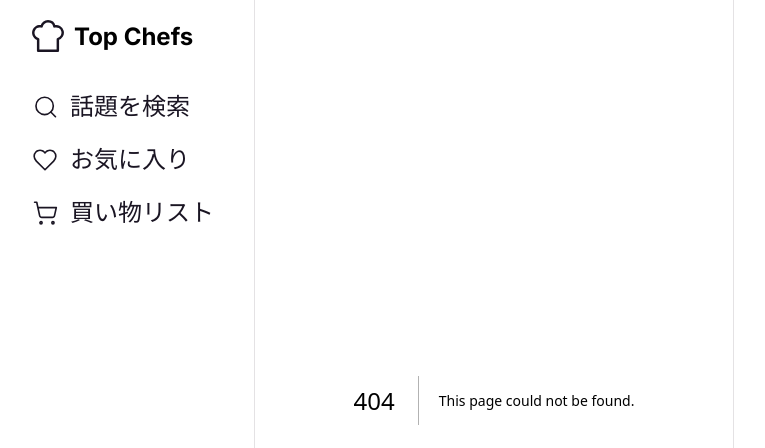
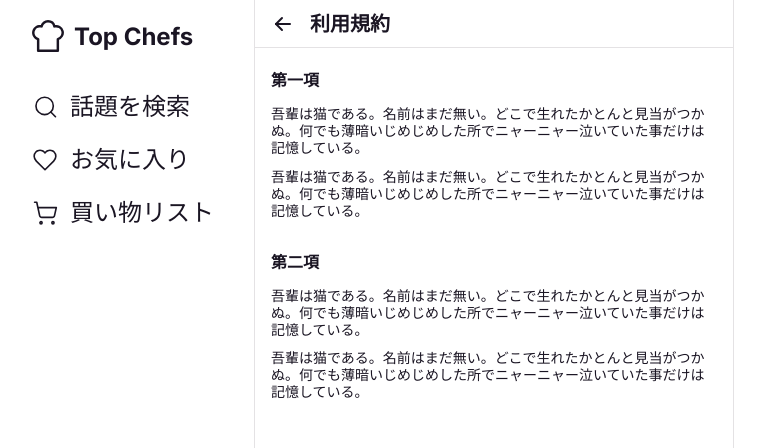
Before and after one commit to qin-team-recipe/01-frontend, a Next.js app: page /kiyaku in a window 1280 px wide. Before the commit this address had no page. Shown: the top 448 px of the page, without its empty margins (267-1032 px from the left). Built offline with nearby package versions, Linux system fonts and the light colour scheme.

Commit message:
規約ページ構築、ヘッダーコンポーネント

```diff
--- /dev/null
+++ b/src/app/kiyaku/kiyaku.module.scss
@@ -0,0 +1,23 @@
+@import "@/styles/mixin";
+
+.h2{
+  font-size: 16px;
+  font-weight: 700;
+}
+
+.list{
+  margin-top: 20px;
+}
+
+.item + .item{
+  margin-top: 30px;
+}
+
+.textArea{
+  margin-top: 14px;
+  line-height: 1.21;
+}
+
+.text + .text{
+  margin-top: 12px;
+}
--- /dev/null
+++ b/src/app/kiyaku/page.tsx
@@ -0,0 +1,39 @@
+import React from "react";
+
+import { Header } from "@/components/Header";
+import { IconArrowBack } from "@/components/Icon/IconArrowBack";
+
+import styles from "./kiyaku.module.scss";
+
+export const metadata = {
+  title: "利用規約",
+};
+
+export default function Home() {
+  const icon = <IconArrowBack color="#1A1523" />
+  return (
+    <main className={styles.page}>
+      <Header h1 position='left' icon={icon} href='/settings'>利用規約</Header>
+      <ul className={`${styles.list} inner`}>
+        <li className={styles.item}>
+          <h2 className={styles.h2}>
+          第一項
+          </h2>
+          <div className={styles.textArea}>
+            <p className={styles.text}>吾輩は猫である。名前はまだ無い。どこで生れたかとんと見当がつかぬ。何でも薄暗いじめじめした所でニャーニャー泣いていた事だけは記憶している。</p>
+            <p className={styles.text}>吾輩は猫である。名前はまだ無い。どこで生れたかとんと見当がつかぬ。何でも薄暗いじめじめした所でニャーニャー泣いていた事だけは記憶している。</p>
+          </div>
+        </li>
+        <li className={styles.item}>
+          <h2 className={styles.h2}>
+          第二項
+          </h2>
+          <div className={styles.textArea}>
+            <p className={styles.text}>吾輩は猫である。名前はまだ無い。どこで生れたかとんと見当がつかぬ。何でも薄暗いじめじめした所でニャーニャー泣いていた事だけは記憶している。</p>
+            <p className={styles.text}>吾輩は猫である。名前はまだ無い。どこで生れたかとんと見当がつかぬ。何でも薄暗いじめじめした所でニャーニャー泣いていた事だけは記憶している。</p>
+          </div>
+        </li>
+      </ul>
+    </main>
+  );
+}
--- a/src/app/layout.module.scss
+++ b/src/app/layout.module.scss
@@ -5,6 +5,7 @@ $page-width: 480px;
 $layout-gap: 20px;
 
 .layout {
+  font-size: 14px;
   @include pc {
     position: relative;
     display: flex;
--- a/src/app/list/page.tsx
+++ b/src/app/list/page.tsx
@@ -1,6 +1,6 @@
 import React from "react";
 
-import { ListTitle } from "@/components/ListTitle";
+import { Header } from "@/components/Header";
 import { ShoppingList } from "@/components/ShoppingList";
 
 import styles from "./list.module.scss";
@@ -85,7 +85,7 @@ export const metadata = {
 export default function Home() {
   return (
     <main className={styles.page}>
-      <ListTitle>買い物リスト</ListTitle>
+      <Header h1>買い物リスト</Header>
       <ShoppingList data={dummyData} />
     </main>
   );
--- /dev/null
+++ b/src/components/Header/Header.module.scss
@@ -0,0 +1,30 @@
+.icon{
+  display: inline-block;
+  margin-right: 15px;
+  vertical-align: middle;
+}
+
+.titleWrapper{
+  display: flex;
+  align-items: center;
+  justify-content: center;
+  height: 48px;
+  border-bottom: solid 1px #e4e2e4;
+  &.left{
+    justify-content: flex-start;
+  }
+  &.right{
+    justify-content: flex-end;
+  }
+}
+
+.title {
+  font-size: 20px;
+  font-weight: 700;
+  line-height: 1.2;
+  color: #1a1523;
+}
+
+.link{
+  display: block;
+}
--- /dev/null
+++ b/src/components/Header/Header.tsx
@@ -0,0 +1,27 @@
+import Link from "next/link";
+
+import styles from "./Header.module.scss";
+
+type Props = {
+  children: React.ReactNode;
+  h1?: boolean;
+  position: 'left' | 'center' | 'right';
+  icon?: React.ReactNode;
+  href?: string;
+  textColor?: string;
+  textSize?: string;
+};
+
+export const Header = ({ children, h1, position, icon, href, textColor, textSize }: Props) => {
+  return (
+    <div className={`${styles.titleWrapper} ${styles[position]} inner`}>
+      {href ?
+        <Link href={href} className={styles.link}>
+          <span className={styles.icon}>{icon && icon}</span>
+        </Link>
+      : <span className={styles.icon}>{icon && icon}</span>
+      }
+      {h1 && <h1 className={styles.title}>{children}</h1>}
+    </div>
+  )
+};
--- /dev/null
+++ b/src/components/Header/index.tsx
@@ -0,0 +1 @@
+export { Header } from "@/components/Header/Header";
--- /dev/null
+++ b/src/components/Icon/IconArrowBack.tsx
@@ -0,0 +1,16 @@
+export const IconArrowBack = ({ color }: { color: string }) => (
+  <svg
+    xmlns="http://www.w3.org/2000/svg"
+    width="24"
+    height="24"
+    viewBox="0 0 24 24"
+    fill="none"
+    stroke={color}
+    stroke-width="2"
+    stroke-linecap="round" stroke-linejoin="round"
+    className="h-5 w-5"
+    aria-hidden="true"
+  >
+    <path d="M5 12l14 0"></path><path d="M5 12l6 6"></path><path d="M5 12l6 -6"></path>
+  </svg>
+);
--- a/src/components/ListTitle/ListTitle.module.scss
+++ /dev/null
@@ -1,11 +0,0 @@
-.title {
-  display: flex;
-  align-items: center;
-  justify-content: center;
-  height: 48px;
-  font-size: 20px;
-  font-weight: bold;
-  line-height: 1.2;
-  color: #1a1523;
-  border-bottom: solid 1px #e4e2e4;
-}
--- a/src/components/ListTitle/ListTitle.tsx
+++ /dev/null
@@ -1,9 +0,0 @@
-import styles from "./ListTitle.module.scss";
-
-type Props = {
-  children: React.ReactNode;
-};
-
-export const ListTitle = ({ children }: Props) => {
-  return <h1 className={styles.title}>{children}</h1>;
-};
--- a/src/components/ListTitle/index.tsx
+++ /dev/null
@@ -1 +0,0 @@
-export { ListTitle } from "@/components/ListTitle/ListTitle";
```
Also changed, not shown: 2 other files (tests, documents, lock files or other folders).
